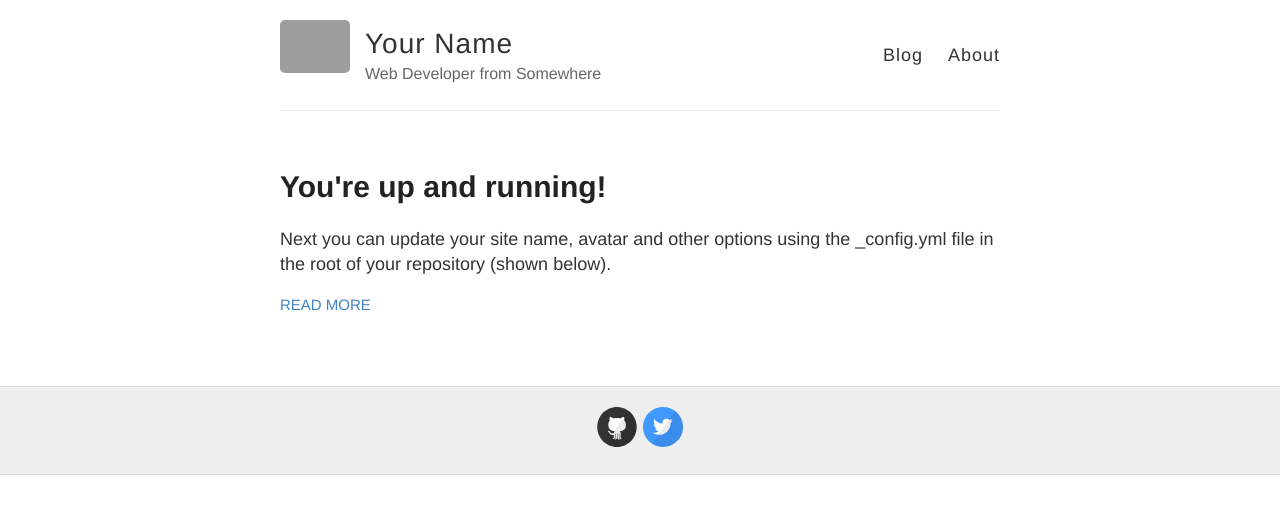
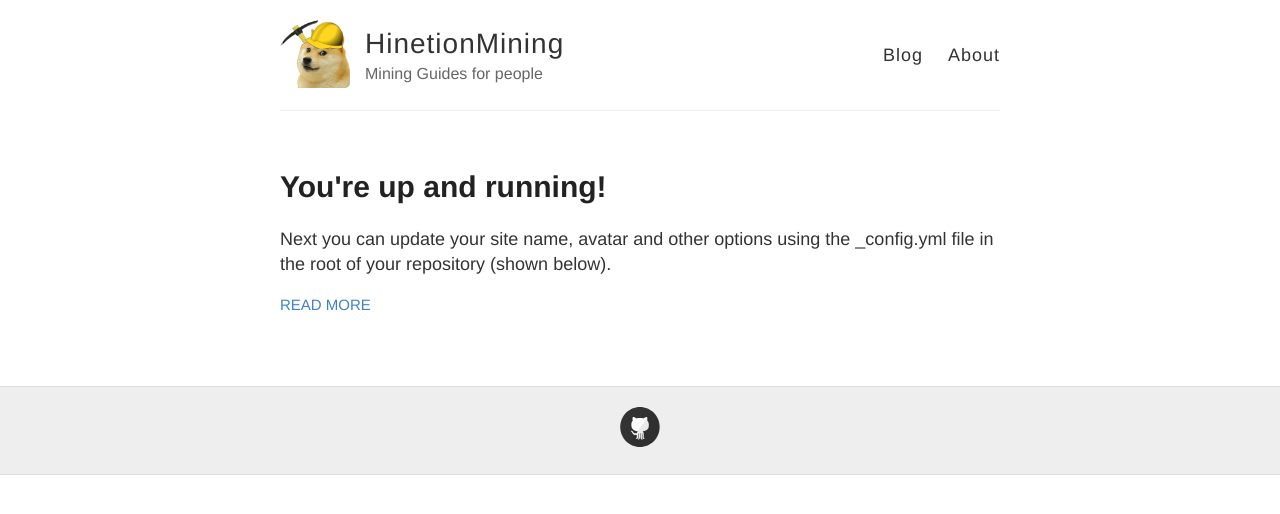
Before and after one commit to Hinetion/hinetion.github.io, a Jekyll site: the page built from index.html, in a window 1280 px wide. Shown: the top 514 px of the page. Built offline with Jekyll 4.4.1, drawn with Linux system fonts in a browser that asks for light colours; grey boxes are pictures that could not be loaded.

Commit message:
Update _config.yml

```diff
--- a/_config.yml
+++ b/_config.yml
@@ -3,13 +3,13 @@
 #
 
 # Name of your site (displayed in the header)
-name: Your Name
+name: HinetionMining
 
 # Short bio or description (displayed in the header)
-description: Web Developer from Somewhere
+description: Mining Guides for people
 
 # URL of your avatar or profile pic (you could use your GitHub profile pic)
-avatar: https://raw.githubusercontent.com/barryclark/jekyll-now/master/images/jekyll-logo.png
+avatar: https://github.com/Hinetion/hinetion.github.io/blob/main/images/profile.png
 
 #
 # Flags below are optional
@@ -21,12 +21,12 @@ footer-links:
   email:
   facebook:
   flickr:
-  github: barryclark/jekyll-now
+  github: hinetion
   instagram:
   linkedin:
   pinterest:
   rss: # just type anything here for a working RSS icon
-  twitter: jekyllrb
+  twitter:
   stackoverflow: # your stackoverflow profile, e.g. "users/50476/bart-kiers"
   youtube: # channel/<your_long_string> or user/<user-name>
   googleplus: # anything in your profile username that comes after plus.google.com/
@@ -47,7 +47,7 @@ url:
 # (http://yourusername.github.io/repository-name)
 # and NOT your User repository (http://yourusername.github.io)
 # then add in the baseurl here, like this: "/repository-name"
-baseurl: ""
+baseurl: "/hinetion.github.io"
 
 #
 # !! You don't need to change any of the configuration flags below !!
```
